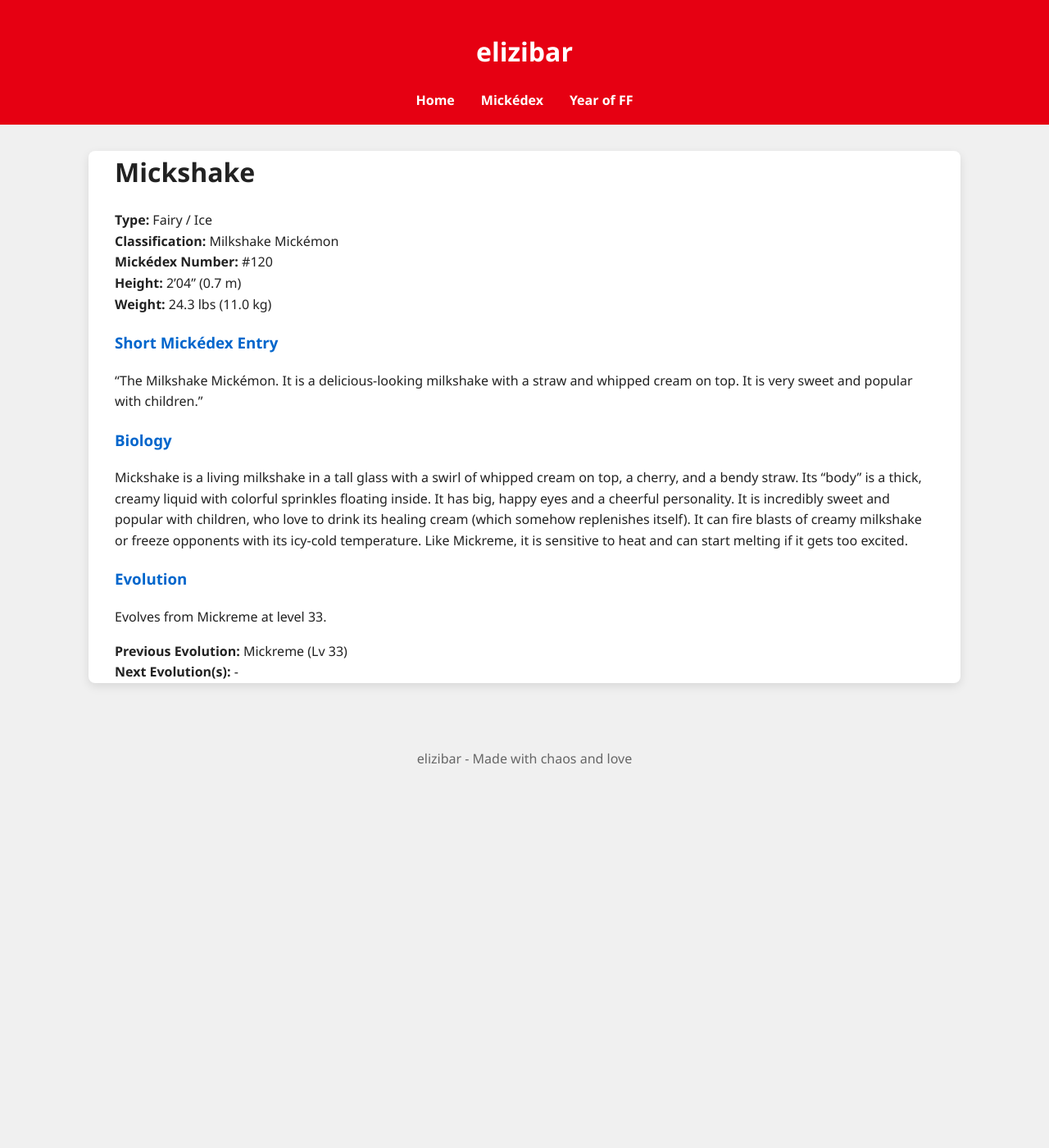
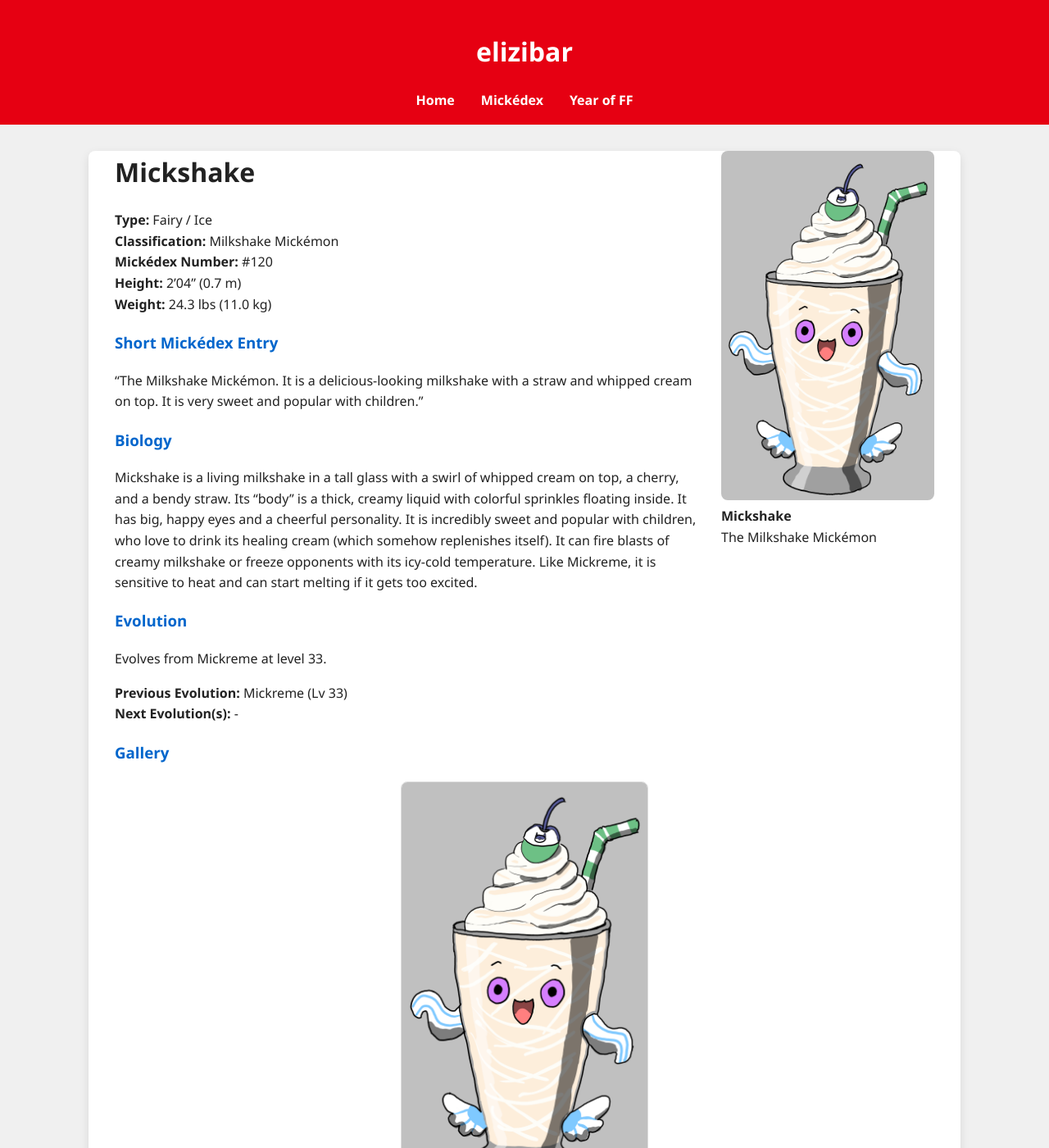
Before and after one commit to elizibar/elizibar.github.io, a Jekyll site: the page built from mickedex/dessert/mickshake.md, in a window 1280 px wide and 1400 px high. Shown: the whole window at 82% size. Built offline with Jekyll 4.4.1, drawn with Linux system fonts in a browser that asks for light colours.

Commit message:
mickshake

```diff
--- a/mickedex/dessert/mickshake.md
+++ b/mickedex/dessert/mickshake.md
@@ -3,6 +3,11 @@
 layout: default
 permalink: /mickedex/mickshake/
 ---
+
+<figure style="float: right; margin: 0 0 20px 20px; width: 260px;">
+  <img src="/assets/images/mickshake.png" alt="Mickshake" style="width: 100%; border-radius: 8px;">
+  <figcaption><strong>Mickshake</strong><br>The Milkshake Mickémon</figcaption>
+</figure>
 
 # Mickshake
 
@@ -23,3 +28,6 @@
 
 **Previous Evolution:** Mickreme (Lv 33)
 **Next Evolution(s):** -
+
+### Gallery
+![Mickshake](/assets/images/mickshake.png){:width="30%" style="display: block; margin: 20px auto; border: 1px solid #ddd; border-radius: 8px;"}
```
Also changed, not shown: assets/images/mickshake.png (added).
